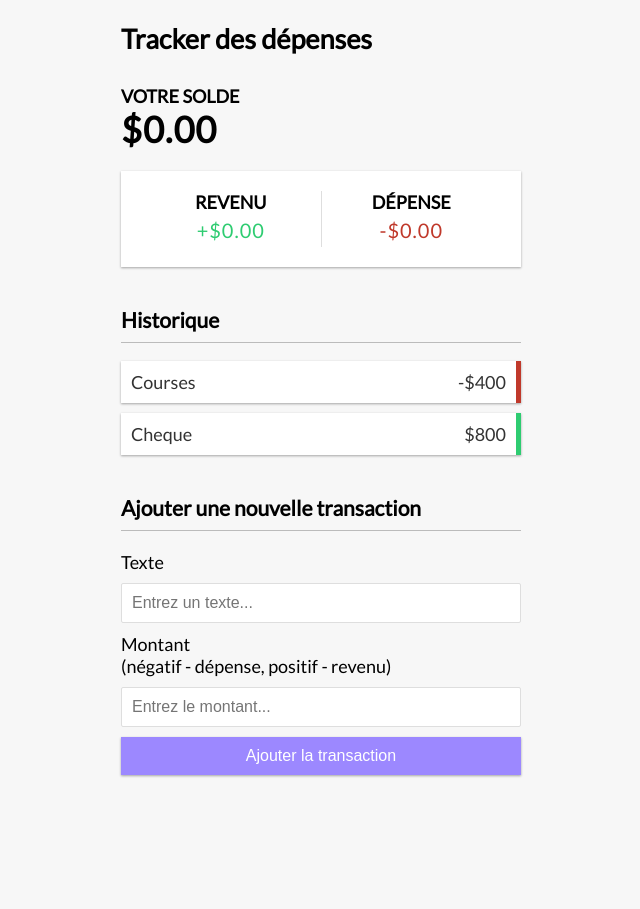
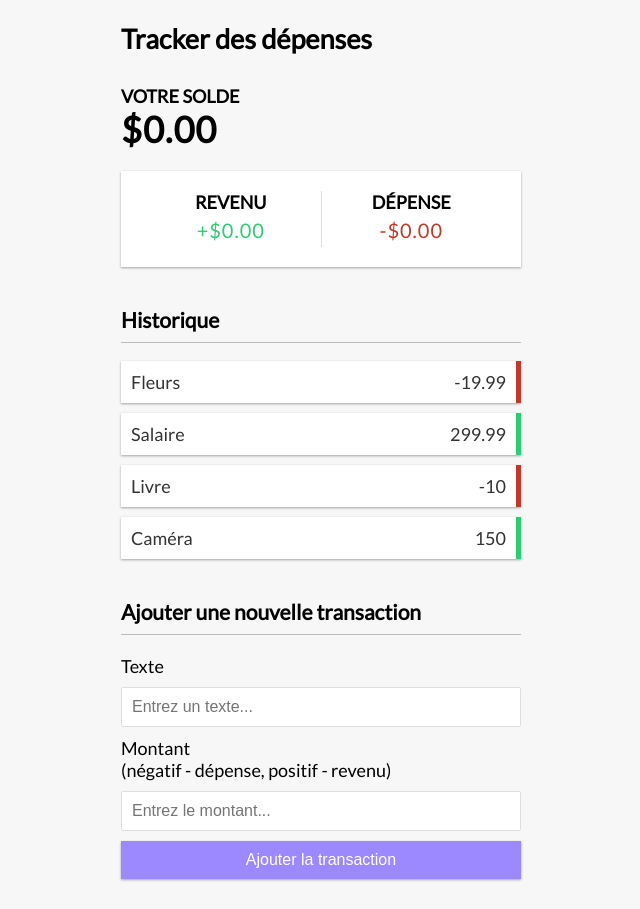
Before and after one commit to kairisflorian/Vue-expense-tracker, a Vue app: page / in a window 1280 px wide. Shown: the whole page, without its empty margins (319-959 px from the left). Before the commit the page ends 805 px from the top, so only its background shows below. Built offline with nearby package versions, Linux system fonts and the light colour scheme.

Commit message:
Travail sur l'historique de transaction

```diff
--- a/src/App.vue
+++ b/src/App.vue
@@ -3,7 +3,7 @@
     <div class="container">
         <Balance />
         <IncomeExpenses />
-        <TransactionList />
+        <TransactionList :transactions="transactions" />
         <AddTransaction />
     </div>
 </template>
@@ -14,4 +14,13 @@ import Balance from "./components/Balance.vue";
 import IncomeExpenses from "./components/IncomeExpenses.vue";
 import TransactionList from "./components/TransactionList.vue";
 import AddTransaction from "./components/AddTransaction.vue";
+
+import { ref } from "vue";
+
+const transactions = ref([
+    { id: 1, text: "Fleurs", amount: -19.99 },
+    { id: 2, text: "Salaire", amount: 299.99 },
+    { id: 3, text: "Livre", amount: -10 },
+    { id: 4, text: "Caméra", amount: 150 },
+]);
 </script>
--- a/src/components/TransactionList.vue
+++ b/src/components/TransactionList.vue
@@ -1,15 +1,25 @@
 <template>
     <h3>Historique</h3>
     <ul id="list" class="list">
-        <li class="minus">
-            Courses
-            <span>-$400</span>
-            <button class="delete-btn">x</button>
-        </li>
-        <li class="plus">
-            Cheque
-            <span>$800</span>
+        <li
+            v-for="transaction in transactions"
+            :key="transaction.id"
+            :class="transaction.amount < 0 ? 'minus' : 'plus'"
+        >
+            {{ transaction.text }}
+            <span>
+                {{ transaction.amount }}
+            </span>
             <button class="delete-btn">x</button>
         </li>
     </ul>
 </template>
+
+<script setup>
+const props = defineProps({
+    transactions: {
+        type: Array,
+        required: true,
+    },
+});
+</script>
```
